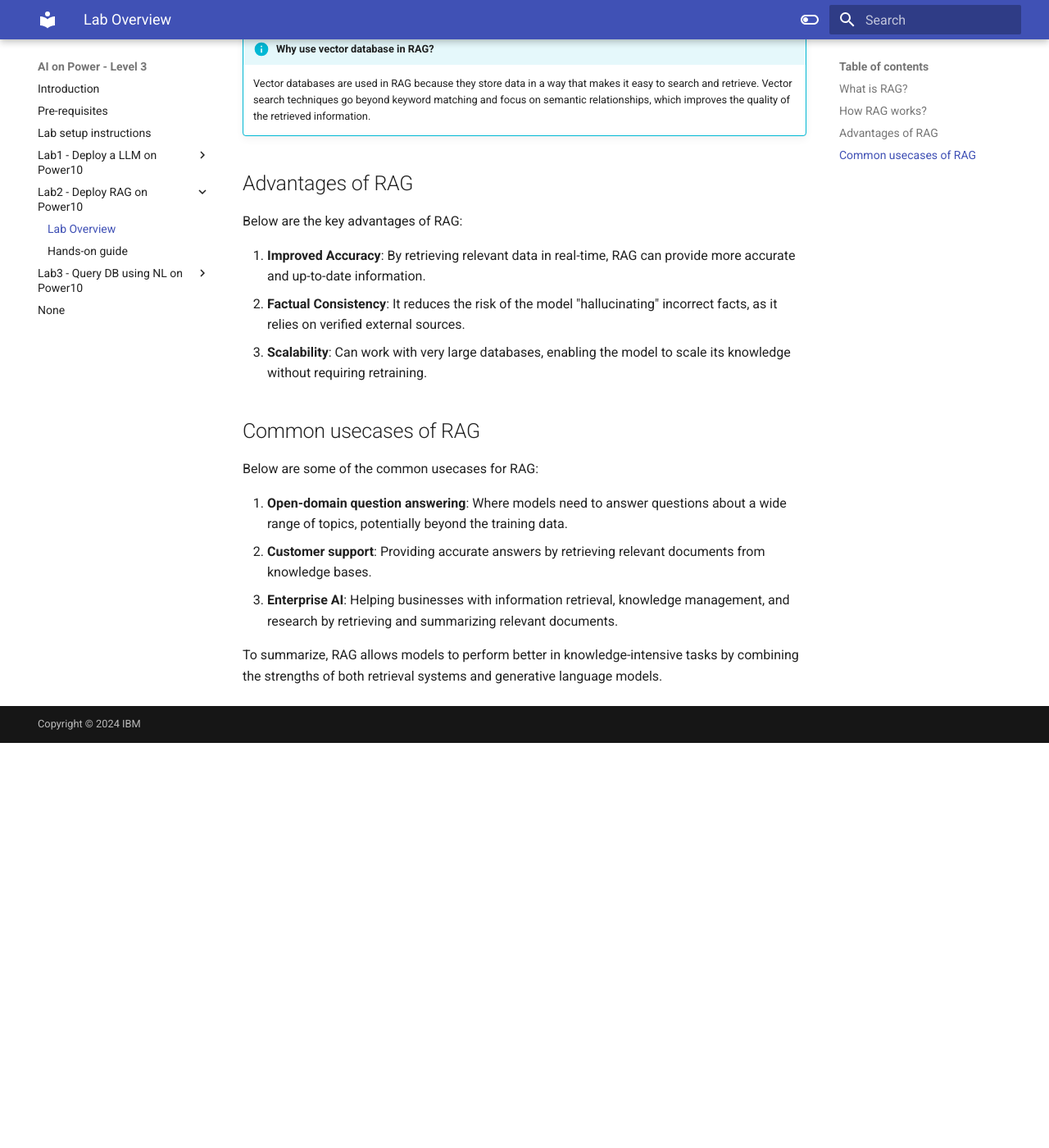
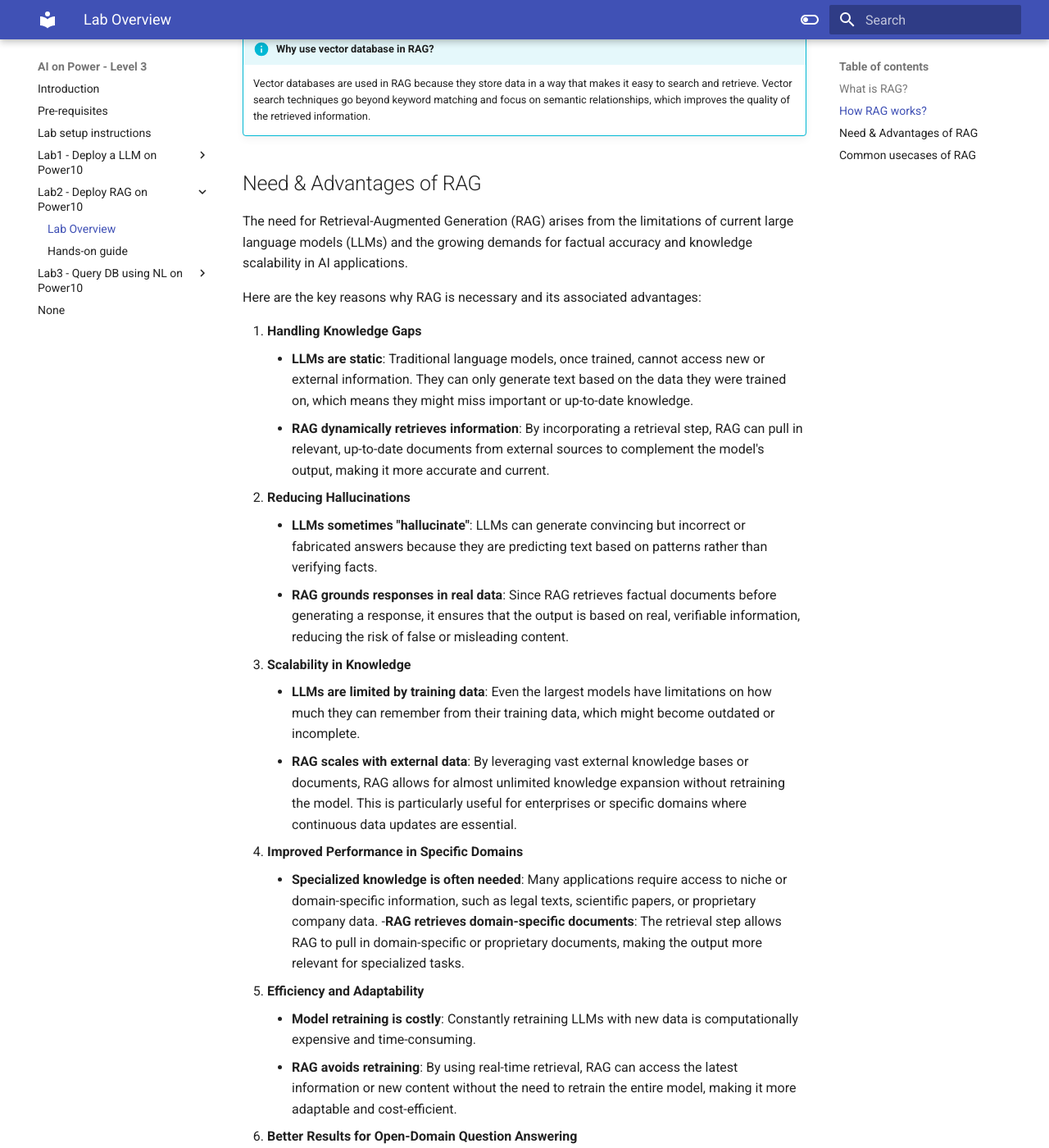
Before and after one commit to IBM/AI-on-Power-Level3, an MkDocs documentation site: the page built from docs/Lab2/lab2-overview.md, in a window 1280 px wide and 1400 px high, scrolled down 1009 px. Shown: the whole window at 82% size. Built offline with MkDocs 1.6.1 and Material for MkDocs 9.7.7, drawn with Linux system fonts in a browser that asks for light colours; before the commit the page ends 1915 px from its top, so only the background shows below that; some of the changed text lies outside the part shown.

Commit message:
Update lab2-overview.md

```diff
--- a/docs/Lab2/lab2-overview.md
+++ b/docs/Lab2/lab2-overview.md
@@ -25,13 +25,32 @@ RAG is a technique that uses vector databases to retrieve relevant information a
 
     Vector databases are used in RAG because they store data in a way that makes it easy to search and retrieve. Vector search techniques go beyond keyword matching and focus on semantic relationships, which improves the quality of the retrieved information.
 
-## Advantages of RAG
+## Need & Advantages of RAG
 
-Below are the key advantages of RAG:
+The need for Retrieval-Augmented Generation (RAG) arises from the limitations of current large language models (LLMs) and the growing demands for factual accuracy and knowledge scalability in AI applications.
 
-1. **Improved Accuracy**: By retrieving relevant data in real-time, RAG can provide more accurate and up-to-date information.
-2. **Factual Consistency**: It reduces the risk of the model "hallucinating" incorrect facts, as it relies on verified external sources.
-3. **Scalability**: Can work with very large databases, enabling the model to scale its knowledge without requiring retraining.
+Here are the key reasons why RAG is necessary and its associated advantages:
+
+1. **Handling Knowledge Gaps**
+    - **LLMs are static**: Traditional language models, once trained, cannot access new or external information. They can only generate text based on the data they were trained on, which means they might miss important or up-to-date knowledge.
+    - **RAG dynamically retrieves information**: By incorporating a retrieval step, RAG can pull in relevant, up-to-date documents from external sources to complement the model's output, making it more accurate and current.
+2. **Reducing Hallucinations**
+    - **LLMs sometimes "hallucinate"**: LLMs can generate convincing but incorrect or fabricated answers because they are predicting text based on patterns rather than verifying facts.
+    - **RAG grounds responses in real data**: Since RAG retrieves factual documents before generating a response, it ensures that the output is based on real, verifiable information, reducing the risk of false or misleading content.
+3. **Scalability in Knowledge**
+    - **LLMs are limited by training data**: Even the largest models have limitations on how much they can remember from their training data, which might become outdated or incomplete.
+    - **RAG scales with external data**: By leveraging vast external knowledge bases or documents, RAG allows for almost unlimited knowledge expansion without retraining the model. This is particularly useful for enterprises or specific domains where continuous data updates are essential.
+4. **Improved Performance in Specific Domains**
+    - **Specialized knowledge is often needed**: Many applications require access to niche or domain-specific information, such as legal texts, scientific papers, or proprietary company data.
+     -**RAG retrieves domain-specific documents**: The retrieval step allows RAG to pull in domain-specific or proprietary documents, making the output more relevant for specialized tasks.
+5. **Efficiency and Adaptability**
+    - **Model retraining is costly**: Constantly retraining LLMs with new data is computationally expensive and time-consuming.
+    - **RAG avoids retraining**: By using real-time retrieval, RAG can access the latest information or new content without the need to retrain the entire model, making it more adaptable and cost-efficient.
+6. **Better Results for Open-Domain Question Answering**
+    - **Complex queries require precise answers**: In tasks like open-domain question answering, general models might struggle to provide precise answers for complex or rare questions.
+    - **RAG enhances accuracy**: By combining retrieval with generation, RAG can provide more accurate, context-rich answers, drawing from a wide range of documents.
+
+In summary, RAG addresses limitations in current LLMs by improving factual accuracy, scalability, and adaptability, making it particularly useful for knowledge-intensive tasks and dynamic environments.
 
 ## Common usecases of RAG
 
```
